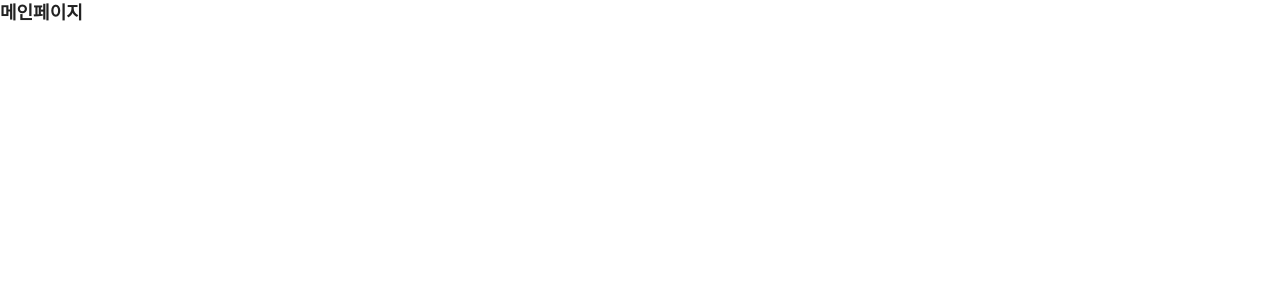
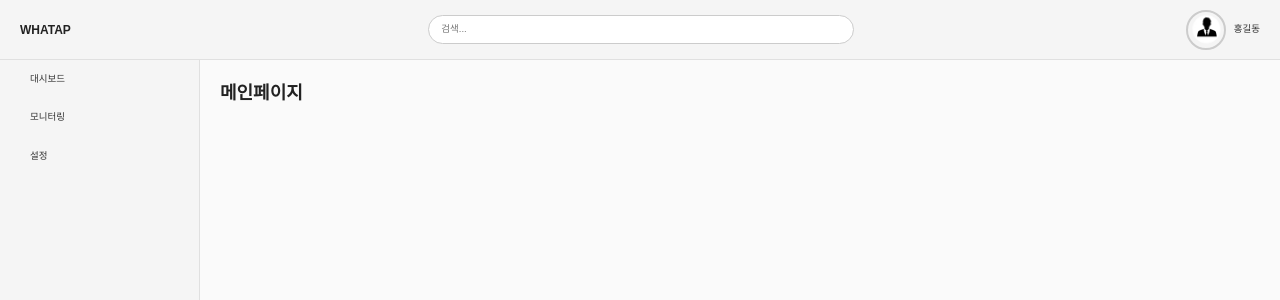
Before and after one commit to revisionismer/intocore-portal-frontend, a React (Create React App) app: page / in a window 1280 px wide. Shown: the top 300 px of the page. Built offline with nearby package versions, Linux system fonts and the light colour scheme.

Commit message:
3. Main.js 생성 및 Layout(Header.js, Sidebar.js) 만들고 화면 배치

```diff
--- a/src/App.js
+++ b/src/App.js
@@ -2,6 +2,9 @@ import React from 'react';
 
 import { Routes, Route, useLocation } from 'react-router-dom';
 import Login from './pages/Login';
+import Main from './pages/Main';
+import Header from './components/layout/Header';
+import Sidebar from './components/layout/Sidebar';
 
 function App() {
 
@@ -21,9 +24,9 @@ function App() {
 
     return (
         <>
-            <div id='main'>
-                <h3>메인페이지</h3>
-            </div>
+            <Header />
+            <Sidebar />
+            <Main />
         </>
     );
 }
--- a/src/assets/css/Login.css
+++ b/src/assets/css/Login.css
@@ -42,6 +42,12 @@
     width: 100%;                        /* 부모 로그인 박스 전체 너비 사용 */
     max-width: 350px;                   /* 너무 커지지 않게 제한 */
     margin: 0 auto;                     /* 가운데 정렬 */
+}
+
+#login-area form .error-text {
+    color: red;
+    font-size: 12px;
+    flex-basis: 100%;   /* 한 줄 전부 차지 */
 }
 
 #login-area form div {
--- /dev/null
+++ b/src/assets/css/Main.css
@@ -0,0 +1,9 @@
+#main {
+    margin-left: 200px;   /* Sidebar 너비만큼 띄움 */
+    margin-top: 60px;     /* Header 높이만큼 띄움 */
+    padding: 20px;        /* 내부 여백 */
+    box-sizing: border-box;
+    min-height: calc(100vh - 60px); /* Header 높이 빼고 전체 높이 확보 */
+    background-color: #fafafa;      /* 연한 배경 */
+    overflow-y: auto;               /* 내용이 길면 스크롤 가능 */
+}
--- /dev/null
+++ b/src/assets/css/layout/Header.css
@@ -0,0 +1,69 @@
+/* Header.css */
+.header {
+    width: 100%;
+    height: 60px;
+    background-color: #f5f5f5;   /* 연한 회색 */
+    border-bottom: 1px solid #e0e0e0;
+    display: flex;
+    align-items: center;
+    justify-content: space-between;
+    padding: 0 20px;
+    box-sizing: border-box;
+    position: fixed;              /* 화면 상단 고정 */
+    top: 0;
+    left: 0;
+    z-index: 200;                 /* Sidebar보다 위에 위치 */
+}
+
+.logo {
+    font-weight: 700;
+    font-size: 1.2rem;
+}
+
+.search-box {
+    flex: 1;
+    max-width: 400px;
+    margin: 0 20px;
+}
+
+.search-box input {
+    width: 100%;
+    padding: 6px 12px;
+    font-size: 0.95rem;
+    border: 1px solid #ccc;
+    border-radius: 20px;
+    outline: none;
+    background-color: #fff;
+    transition: all 0.2s;
+}
+
+.search-box input:focus {
+    border-color: #999;
+    box-shadow: 0 0 5px rgba(0,0,0,0.1);
+}
+
+.user-area {
+    display: flex;
+    align-items: center;
+    gap: 12px;
+}
+
+.user-menu {
+    display: flex;
+    align-items: center;
+    gap: 8px;
+    cursor: pointer;
+}
+
+.user-menu .avatar {
+    width: 36px;
+    height: 36px;
+    border-radius: 50%;
+    object-fit: cover;
+    border: 2px solid #ccc;
+}
+
+.user-menu .username {
+    font-size: 0.95rem;
+    color: #333;
+}
--- /dev/null
+++ b/src/assets/css/layout/Sidebar.css
@@ -0,0 +1,56 @@
+/* Sidebar  */
+.sidebar {
+    width: 200px;                  /* 사이드 메뉴 넓이 */
+    height: 100vh;                 /* 화면 전체 높이 */
+    background-color: #f5f5f5;     /* 연한 회색 배경, Header와 통일 */
+    border-right: 1px solid #e0e0e0;
+    display: flex;
+    flex-direction: column;
+    padding-top: 60px;             /* Header 높이만큼 padding */
+    box-sizing: border-box;
+    position: fixed;               /* 화면 좌측에 고정 */
+    left: 0;
+    top: 0;
+    z-index: 100;                  /* Header보다 아래 */
+    overflow-y: auto;              /* 메뉴가 많으면 스크롤 */
+}
+
+/* 메뉴 리스트 */
+.sidebar-menu {
+    display: flex;
+    flex-direction: column;
+    padding: 0;
+    margin: 0;
+    list-style: none;
+}
+
+/* 메뉴 아이템 */
+.sidebar-menu li {
+    display: flex;
+    align-items: center;
+    padding: 12px 20px;
+    font-size: 0.95rem;
+    color: #333;                   /* 텍스트 색상 */
+    cursor: pointer;
+    transition: background-color 0.2s, color 0.2s;
+}
+
+.sidebar-menu li:hover {
+    background-color: #e0e0e0;     /* Hover 시 연한 회색 강조 */
+    color: #1976d2;                /* Hover 시 포인트 컬러 */
+    border-radius: 6px;
+}
+
+/* 메뉴 아이콘 있을 경우 */
+.sidebar-menu li i {
+    margin-right: 10px;
+    font-size: 1rem;
+}
+
+/* 선택된 메뉴 */
+.sidebar-menu li.active {
+    background-color: #d0d0d0;
+    color: #1976d2;
+    font-weight: 600;
+    border-radius: 6px;
+}
--- /dev/null
+++ b/src/components/layout/Header.js
@@ -0,0 +1,25 @@
+import React from 'react';
+
+import Avatar from '../../assets/img/layout/Avatar.png';
+import '../../assets/css/layout/Header.css';
+
+const Header = () => {
+    return (
+        <>
+            <header className="header">
+                <div className="logo">WHATAP</div>
+                <div className="search-box">
+                    <input type="text" placeholder="검색..." />
+                </div>
+                <div className="user-area">
+                    <div className="user-menu">
+                        <img src={Avatar} alt="avatar" className="avatar" />
+                        <span className="username">홍길동</span>
+                    </div>
+                </div>
+            </header>
+        </>
+    );
+};
+
+export default Header;
--- /dev/null
+++ b/src/components/layout/Sidebar.js
@@ -0,0 +1,28 @@
+import React from 'react';
+
+import '../../assets/css/layout/Sidebar.css';
+
+const Sidebar = () => {
+    return (
+        <>
+            <div className="sidebar">
+                <ul className="sidebar-menu">
+                    <li>
+                        <i className="icon-home"></i>
+                        대시보드
+                    </li>
+                    <li>
+                        <i className="icon-chart"></i>
+                        모니터링
+                    </li>
+                    <li>
+                        <i className="icon-settings"></i>
+                        설정
+                    </li>
+                </ul>
+            </div>
+        </>
+    );
+};
+
+export default Sidebar;
--- a/src/pages/Login.js
+++ b/src/pages/Login.js
@@ -13,7 +13,11 @@ const Login = () => {
     const [username, setUsername] = useState("");
     const [password, setPassword] = useState("");
 
+    const [errors, setErrors] = useState({});
+
     function doLogin() {
+
+        if (!loginValidationChk(username, password)) return;
 
         var loginObject = {
             username: username,
@@ -54,7 +58,54 @@ const Login = () => {
             alert(res.response.data.message);
             return;
         })
+    }
 
+    // 2-1. 로그인 폼 유효성 검사
+    function loginValidationChk(username, password) {
+
+        const errors = {};
+
+        const emailRegex = /^[^\s@]+@[^\s@]+\.[^\s@]+$/;
+
+        if (!username) {
+            errors.username = "아이디를 입력해주세요.";
+            setErrors(errors);
+
+            document.querySelector("input[name='username']").focus();
+
+            return false;
+
+        } else if (!emailRegex.test(username)) {
+            errors.username = "이메일 형식이 아닙니다.";
+            setErrors(errors);
+
+            document.querySelector("input[name='username']").focus();
+            setUsername("");
+
+            return false;
+        }
+
+        if (!password) {
+            errors.password = "비밀번호를 입력해주세요.";
+            setErrors(errors);
+
+            document.querySelector("input[name='password']").focus();
+
+            return false;
+        } else if (password.length < 4) {
+            errors.password = "비밀번호는 4자리 이상 입력해야합니다.";
+            setErrors(errors);
+
+            document.querySelector("input[name='password']").focus();
+            setPassword("");
+
+            return false;
+        }
+
+        // 2-2. validation을 모두 통과하면 문제 없는 코드이니 errors를 빈값으로 초기화.
+        setErrors({});
+
+        return Object.keys(errors).length === 0;
     }
 
     return (
@@ -64,13 +115,21 @@ const Login = () => {
                     <h2>IntoCore</h2>
                     <form>
                         <div>
-                            <label htmlFor='username'>이메일 : </label>
+                            <label htmlFor='username'>아이디 : </label>
                             <input type='email' id='username' name='username' value={username} onChange={(e) => setUsername(e.target.value)} autoComplete="username" />
                         </div>
+                        {errors.username && (
+                            <div className="error-text">{errors.username}</div>
+                        )}
                         <div>
                             <label htmlFor='password'>패스워드 : </label>
                             <input type='password' id='password' name='password' value={password} onChange={(e) => setPassword(e.target.value)} autoComplete="password" />
+
                         </div>
+
+                        {errors.password && (
+                            <div className="error-text">{errors.password}</div>
+                        )}
                     </form>
 
                     <div id="button-area">
--- /dev/null
+++ b/src/pages/Main.js
@@ -0,0 +1,13 @@
+import React from 'react';
+
+import '../assets/css/Main.css';
+
+const Main = () => {
+    return (
+        <div id='main'>
+            <h3>메인페이지</h3>
+        </div>
+    );
+};
+
+export default Main;
```
Also changed, not shown: src/assets/img/layout/Avatar.png (added), 1 other file (tests, documents, lock files or other folders).
